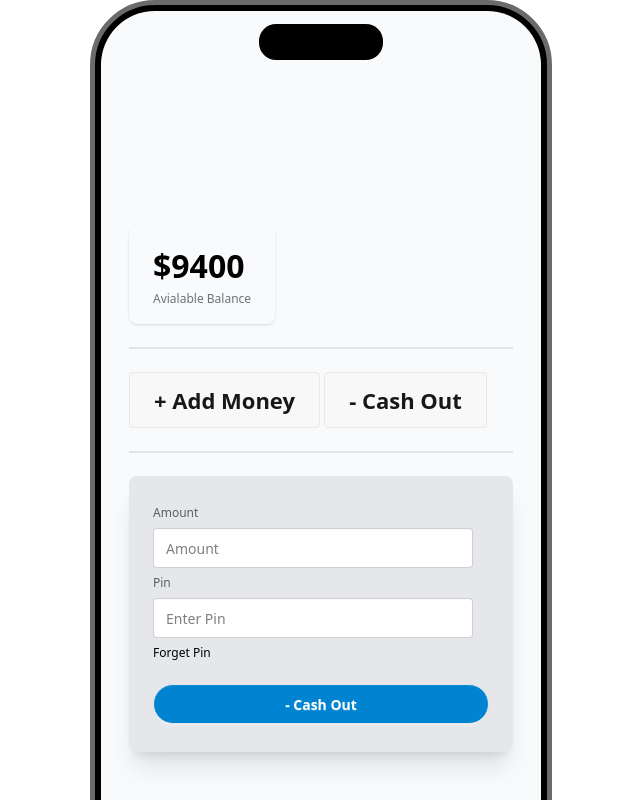
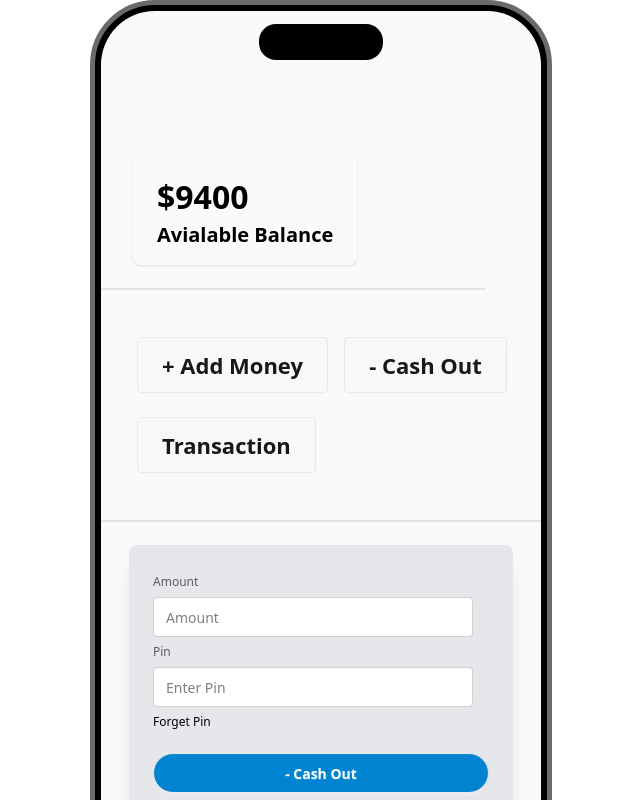
Before and after one commit to mojahidislamcoding1/Payoo-MFS-Mobile-Banking, a plain HTML site: page home.html in a window 1280 px wide. Both pictures are taken after a click on the button "- Cash Out". Shown: the top 800 px of the page, without its empty margins (319-959 px from the left). Drawn offline with nearby package versions, Linux system fonts and the light colour scheme.

Commit message:
Addeded features new reusable function and features code updated

```diff
--- a/home.html
+++ b/home.html
@@ -20,19 +20,20 @@
         >
           <!-- available balance  -->
           <div>
-            <div class="stats shadow">
-              <div class="stat">
-                <div id="balance" class="stat-value">$9400</div>
-                <div class="stat-desc ">Avialable Balance</div>
+            <div class="stats shadow mx-8">
+              <div class="stat ">
+                <div id="balance" class="stat-value ">$9400</div>
+                <div class="stat-desc text-xl font-bold text-black ">Avialable Balance</div>
               </div>
             </div>
           </div>
            <div class="divider w-96"></div>
 
            <!-- user action button  -->
-            <div>
-              <button id="btn-show-addMoney" class="btn btn-xl">+ Add Money</button>
-              <button id="btn-show-cashOut" class="btn btn-xl">- Cash Out</button>
+            <div class="m-6">
+              <button id="btn-show-addMoney" class="btn btn-xl mx-3 ">+ Add Money</button>
+              <button id="btn-show-cashOut" class="btn btn-xl ">- Cash Out</button>
+              <button id="btn-show-transaction" class="btn btn-xl mt-6 mx-3"> Transaction </button>
 
             </div>
             <div class="divider"></div>
@@ -71,6 +72,11 @@
   </div>
     <!-- cash out end  -->
 
+    <!-- Transaction form starts  -->
+            <div>
+              <h2 id="transaction" class="text-5xl text-center mt-8 hidden">Transaction History</h2>
+            </div>
+    <!-- Transaction form End  -->
         </div>
       </div>
     </main>
--- a/js/features.js
+++ b/js/features.js
@@ -1,18 +1,39 @@
-// show cash out form and hide the add money form
-document.getElementById('btn-show-cashOut').addEventListener('click',function(){
+// // show cash out form and hide the add money form
+// document.getElementById('btn-show-cashOut').addEventListener('click',function(){
 
-  // show cash out form
-  document.getElementById('cash-out-form').classList.remove('hidden');
+//   // show cash out form
+//   document.getElementById('cash-out-form').classList.remove('hidden');
 
-  // hide the cash out form
-  document.getElementById('add-money-form').classList.add('hidden');
+//   // hide the cash out form
+//   document.getElementById('add-money-form').classList.add('hidden');
+// });
+
+
+// // show add money form and hide the cash out form
+// document.getElementById('btn-show-addMoney').addEventListener('click',function(){
+//   // show add money form
+//   document.getElementById('add-money-form').classList.remove('hidden');
+//   // hide add money button
+//   document.getElementById('cash-out-form').classList.add('hidden')
+// })
+
+
+// Now we write the correct way to writeen function  we use a reusable function
+
+// show add money features
+document.getElementById('btn-show-addMoney')
+.addEventListener('click',function(){
+  showFeatures('add-money-form');
 });
 
+// show cash out features
+document.getElementById('btn-show-cashOut')
+.addEventListener('click',function(){
+  showFeatures('cash-out-form');
+})
 
-// show add money form and hide the cash out form
-document.getElementById('btn-show-addMoney').addEventListener('click',function(){
-  // show add money form
-  document.getElementById('add-money-form').classList.remove('hidden');
-  // hide add money button
-  document.getElementById('cash-out-form').classList.add('hidden')
+// show transaction features
+document.getElementById('btn-show-transaction')
+.addEventListener('click',function(){
+  showFeatures('transaction');
 })
--- a/js/utilities.js
+++ b/js/utilities.js
@@ -13,3 +13,17 @@ function getInnerTextById (id){
   const innerTextNumber = parseFloat(innerText.replace('$',''));
   return innerTextNumber;
 }
+
+//create a reusable function to features option
+
+function showFeatures (id){
+  // hide all features
+  document.getElementById('add-money-form').classList.add('hidden');
+  document.getElementById('cash-out-form').classList.add('hidden');
+  document.getElementById('transaction').classList.add('hidden');
+
+  // show provided features by id
+
+  document.getElementById(id).classList.remove('hidden');
+
+}
```
